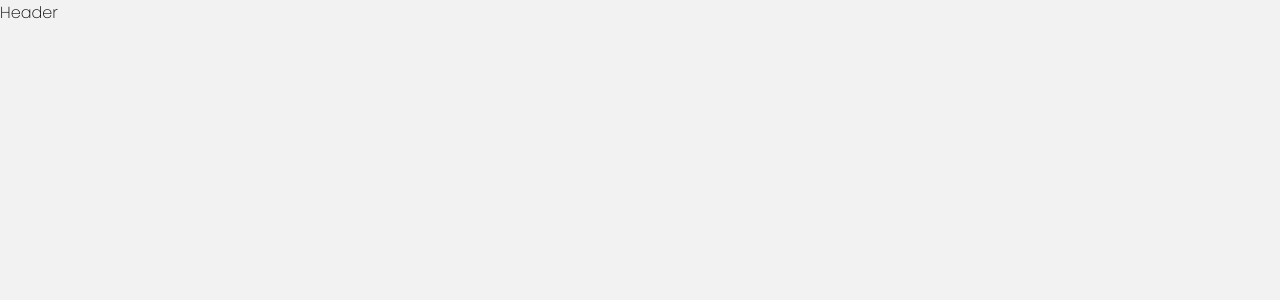
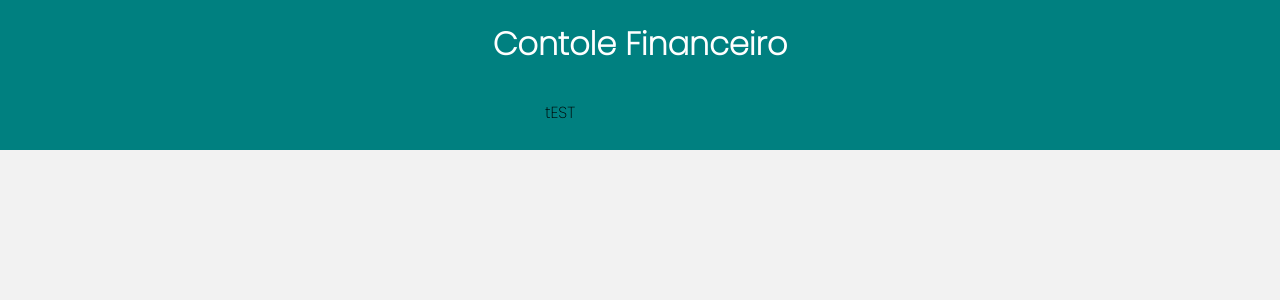
Before and after one commit to Andreysson-Araujo/drac-finaces, a React (Create React App) app: page / in a window 1280 px wide. Shown: the top 300 px of the page. Built offline with nearby package versions, Linux system fonts and the light colour scheme.

Commit message:
iniciando cards

```diff
--- a/src/App.js
+++ b/src/App.js
@@ -1,11 +1,13 @@
 import React from "react";
 import GlobalStyle from "./styles/global";
 import Header from "./components/Header";
+import Resume from "./components/Resume";
 
 const App = () => {
   return (
     <>
       <Header />
+      <Resume />
       <GlobalStyle />
     </>
   );
--- a/src/components/Header/index.js
+++ b/src/components/Header/index.js
@@ -1,9 +1,14 @@
 import React from 'react'
+import * as C from "./styles"
 
-function Header() {
+const Header = () => {
   return (
-    <div>Header</div>
-  )
-}
+    <C.Container>
+        <C.Header>
+            <C.Title>Contole Financeiro</C.Title>
+        </C.Header>
+    </C.Container>
+  );
+};
 
 export default Header
--- /dev/null
+++ b/src/components/Resume/index.js
@@ -0,0 +1,10 @@
+import React from 'react'
+import * as C from "./styles"
+
+const Resume = () => {
+  return (
+    <C.Container>tEST</C.Container>
+  )
+}
+
+export default Resume
--- /dev/null
+++ b/src/components/Resume/styles.js
@@ -0,0 +1,12 @@
+import styled from "styled-components";
+
+export const Container = styled.div`
+    max-width: 1120px;
+    width: 98%
+    margin: 0 auto;
+    display: flex;
+    gap: 20px;
+    margin-top: -50px;
+    justify-content:space-around;
+
+`
```
